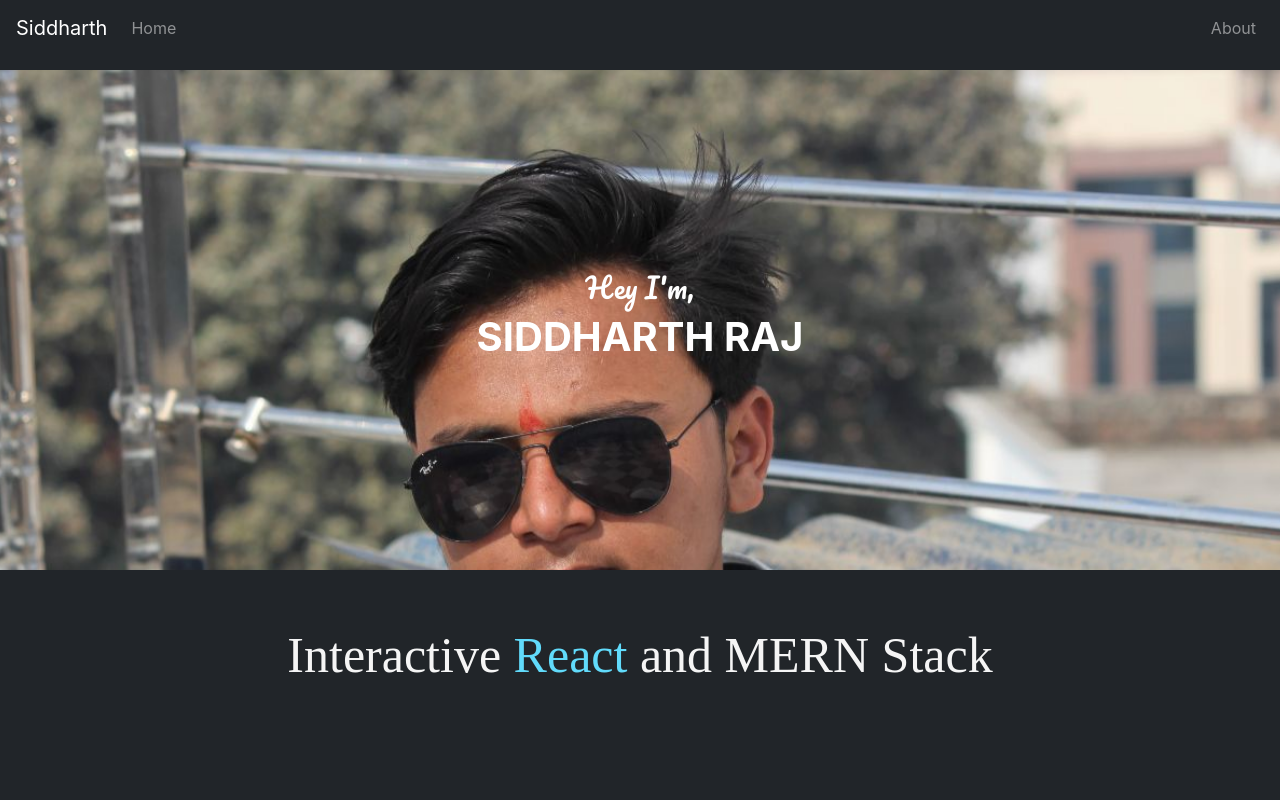
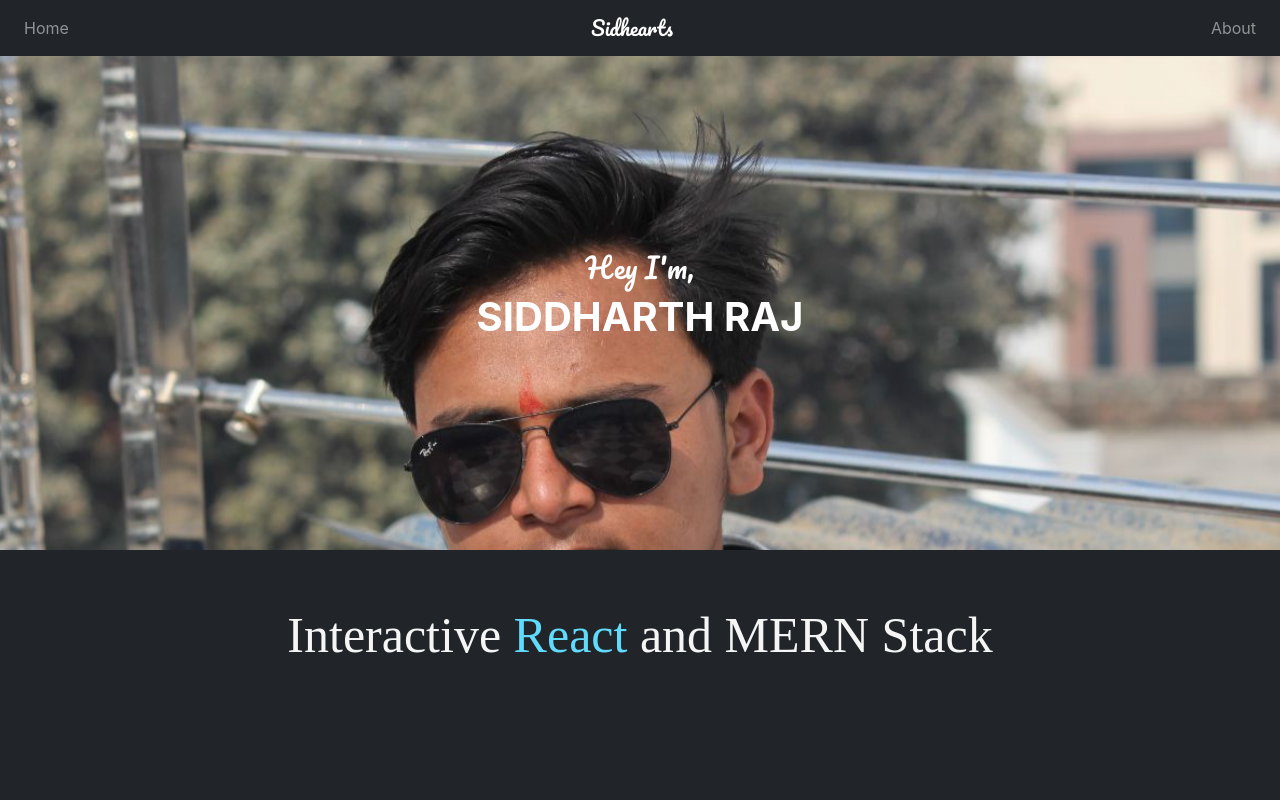
Before and after one commit to sidhearts/sidheartsweb, a React (Create React App) app: page / in a window 1280 px wide. Shown: the top 800 px of the page. Built offline with nearby package versions, Linux system fonts and the light colour scheme; a web font is replaced by a local one.

Commit message:
navbar brand

```diff
--- a/src/components/Header.js
+++ b/src/components/Header.js
@@ -8,7 +8,7 @@ import {
   NavItem,
 } from "reactstrap";
 import { NavLink } from "react-router-dom";
-import { Parallax, Background } from "react-parallax";
+import { Parallax } from "react-parallax";
 import { images } from "../images";
 import "../style.css";
 
@@ -34,8 +34,8 @@ const Header = (props) => {
           fixed="top"
           expand="md"
         >
-          <NavbarBrand href="/home">Siddharth</NavbarBrand>
           <NavbarToggler onClick={toggle} />
+          <NavbarBrand href="/home" className="cursive d-block d-md-none">Sidhearts</NavbarBrand>
           <Collapse isOpen={isOpen} navbar>
             <Nav className="mr-auto" navbar>
               <NavItem>
@@ -44,6 +44,7 @@ const Header = (props) => {
                 </NavLink>
               </NavItem>
             </Nav>
+            <NavbarBrand href="/home" className="cursive d-none d-md-block">Sidhearts</NavbarBrand>
             <Nav className="ml-auto" navbar>
               <NavItem>
                 <NavLink className="nav-link" to="/about">
@@ -54,7 +55,7 @@ const Header = (props) => {
           </Collapse>
         </Navbar>
       </div>
-      <div style={{ backgroundColor: "rgb(33,37,41)", height: 70 }} />
+      <div style={{ backgroundColor: "rgb(33,37,41)", height: 50 }} />
       <div>
         <Parallax bgImage={images.sid} strength={500}>
           <div style={{ height: 500 }}>
```
